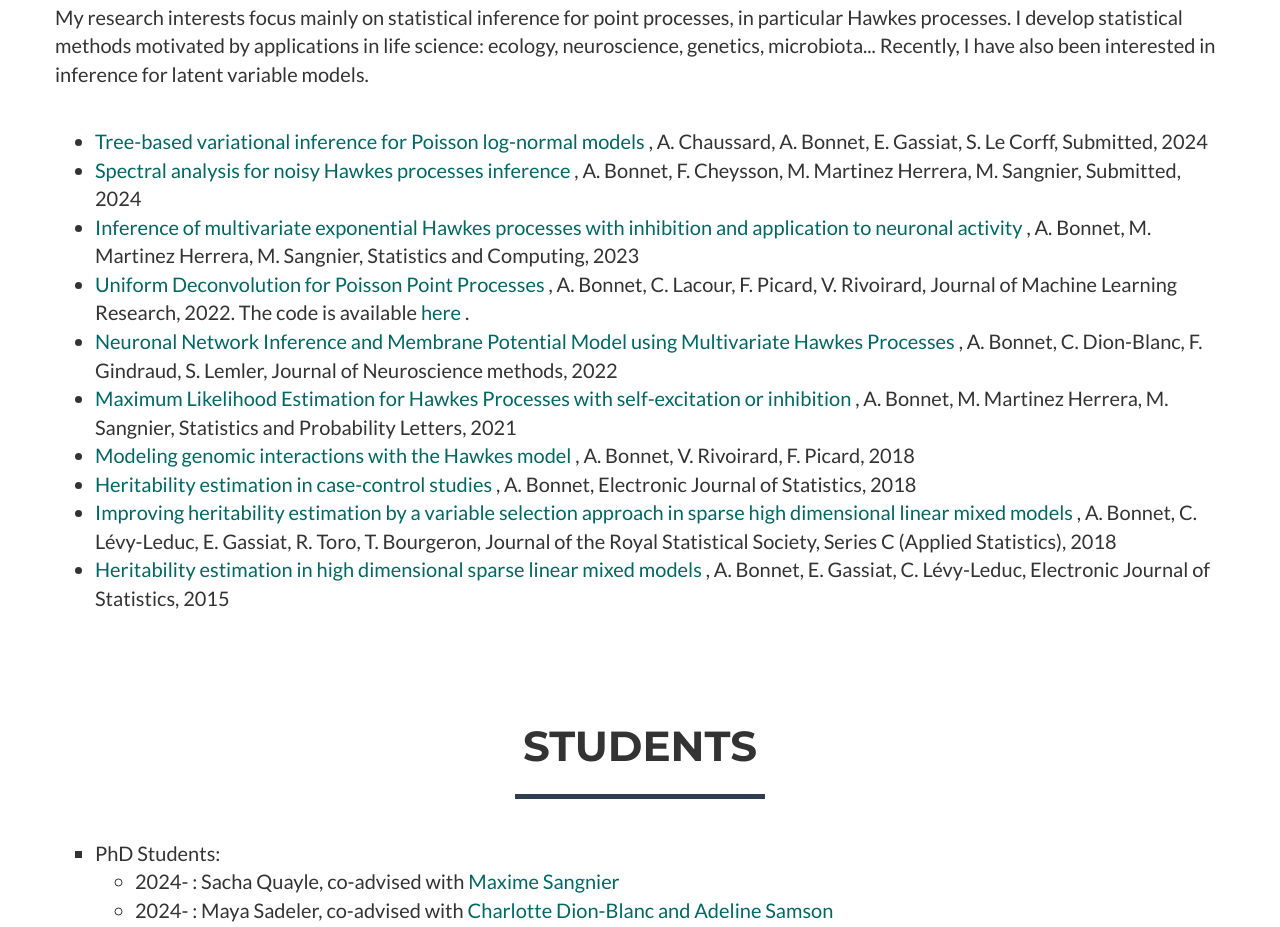
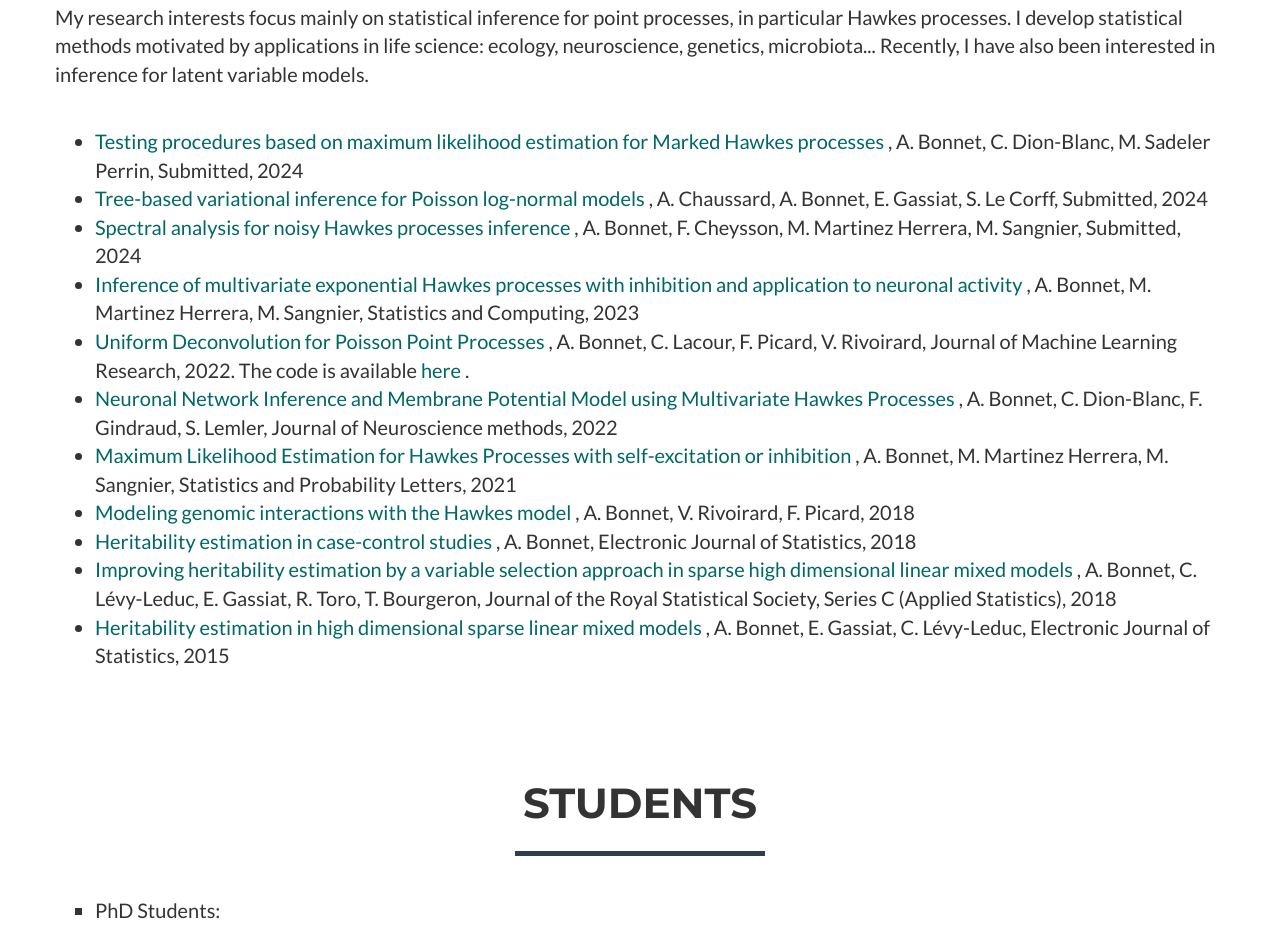
Before and after one commit to AnnaBonnet/AnnaBonnet.github.io, a website: page index.html in a window 1280 px wide. Shown: the part 1134-2061 px from the top of the page. Drawn offline with nearby package versions, Linux system fonts and the light colour scheme.

Commit message:
papier maya

```diff
--- a/index.html
+++ b/index.html
@@ -124,6 +124,7 @@
                 <p> My research interests focus mainly on statistical inference for point processes, in particular Hawkes processes. I develop statistical methods motivated by applications in life science: ecology, neuroscience, genetics, microbiota... Recently, I have also been interested in inference for latent variable models. <br> <br>
 
                <ul>
+                 <li> <a href="https://arxiv.org/pdf/2410.05008"> Testing procedures based on maximum likelihood estimation for Marked Hawkes processes </a>, A. Bonnet, C. Dion-Blanc, M. Sadeler Perrin, Submitted, 2024</li>
   <li><a href="https://arxiv.org/abs/2406.17361"> Tree-based variational inference for Poisson log-normal models </a>, A. Chaussard, A. Bonnet, E. Gassiat, S. Le Corff, Submitted, 2024</li>
 
 
```
